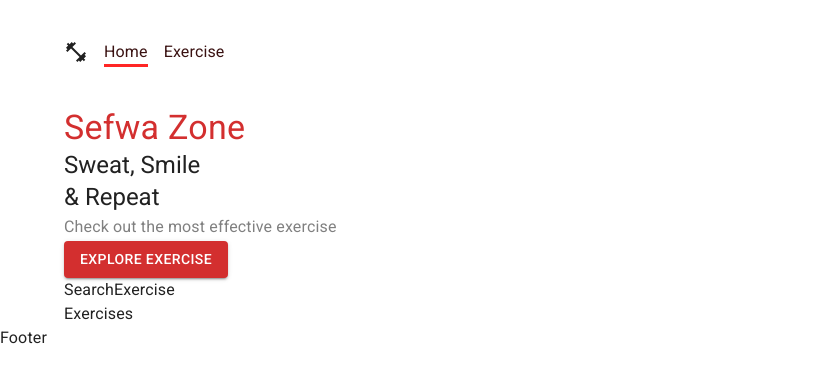
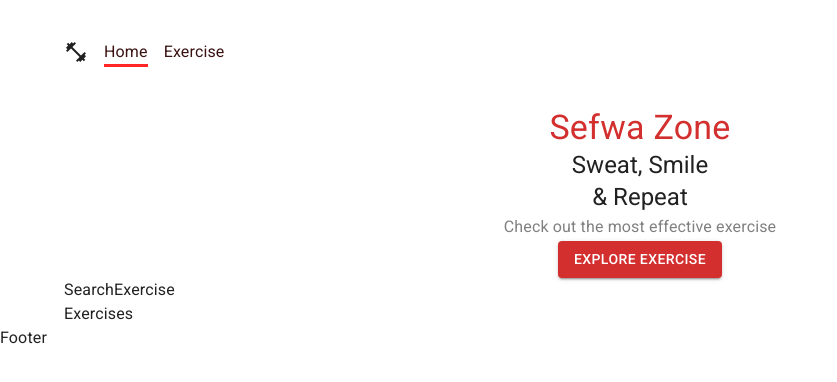
Before and after one commit to Bzsmrf/sefwa, a React (Create React App) app: page / in a window 1280 px wide. Shown: the top 382 px of the page, without its empty margins (0-837 px from the left). Built offline with nearby package versions, Linux system fonts and the light colour scheme.

Commit message:
build: gird update

```diff
--- a/src/components/HeroBanner.jsx
+++ b/src/components/HeroBanner.jsx
@@ -2,12 +2,15 @@ import React from "react";
 import { Box, Button, Grid, Typography } from "@mui/material";
 import classes from "../styles/All.module.css";
 
-
 const HeroBanner = () => {
   return (
     <Box>
-      <Grid container className={classes.heroGridContainer}>
-        <Grid item>
+      <Grid
+        container
+        className={classes.heroGridContainer}
+        justifyContent="center"
+      >
+        <Grid item textAlign="center" lg={3}>
           <Typography variant="h4" color="error">
             Sefwa Zone
           </Typography>
```
